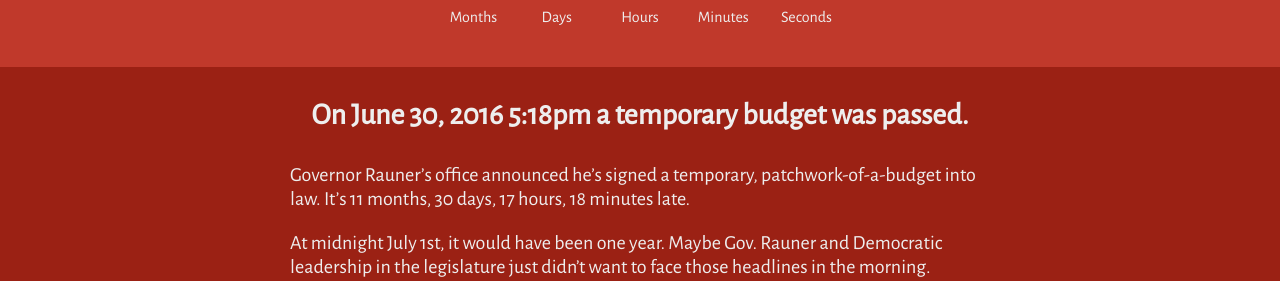
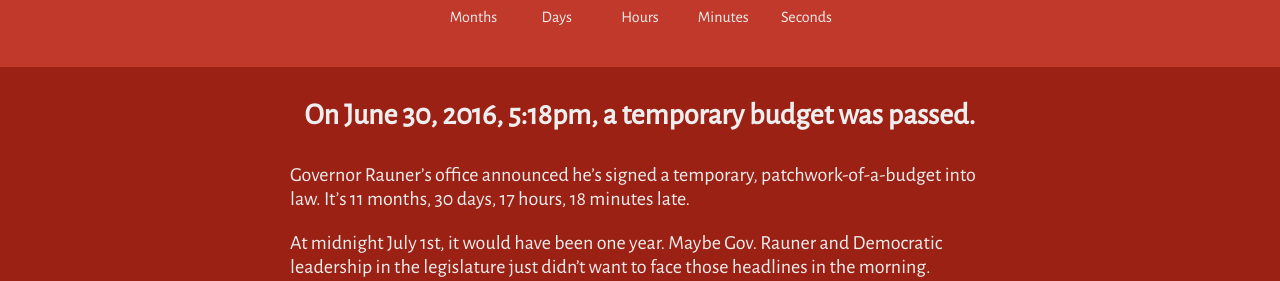
Before and after one commit to chihacknight/il-budget-clock, a Jekyll site: the page built from index.html, in a window 1280 px wide. Shown: the part 158-439 px from the top of the page. Built offline with Jekyll 4.4.1, drawn with Linux system fonts in a browser that asks for light colours.

Commit message:
updated punctuation in date
another copy edit. I'm not great at seeing this errors all at once, hence the eight mil edits. :/

```diff
--- a/index.html
+++ b/index.html
@@ -30,7 +30,7 @@ layout: default
 
 <div class='message'>
 
-    <p class="h2">On June 30, 2016 5:18pm a temporary budget was passed.</p>
+    <p class="h2">On June 30, 2016, 5:18pm, a temporary budget was passed.</p>
 
     <p>Governor Rauner’s office announced he’s signed a temporary, patchwork-of-a-budget into law.  It’s 11 months, 30 days, 17 hours, 18 minutes late.</p>
 
```
